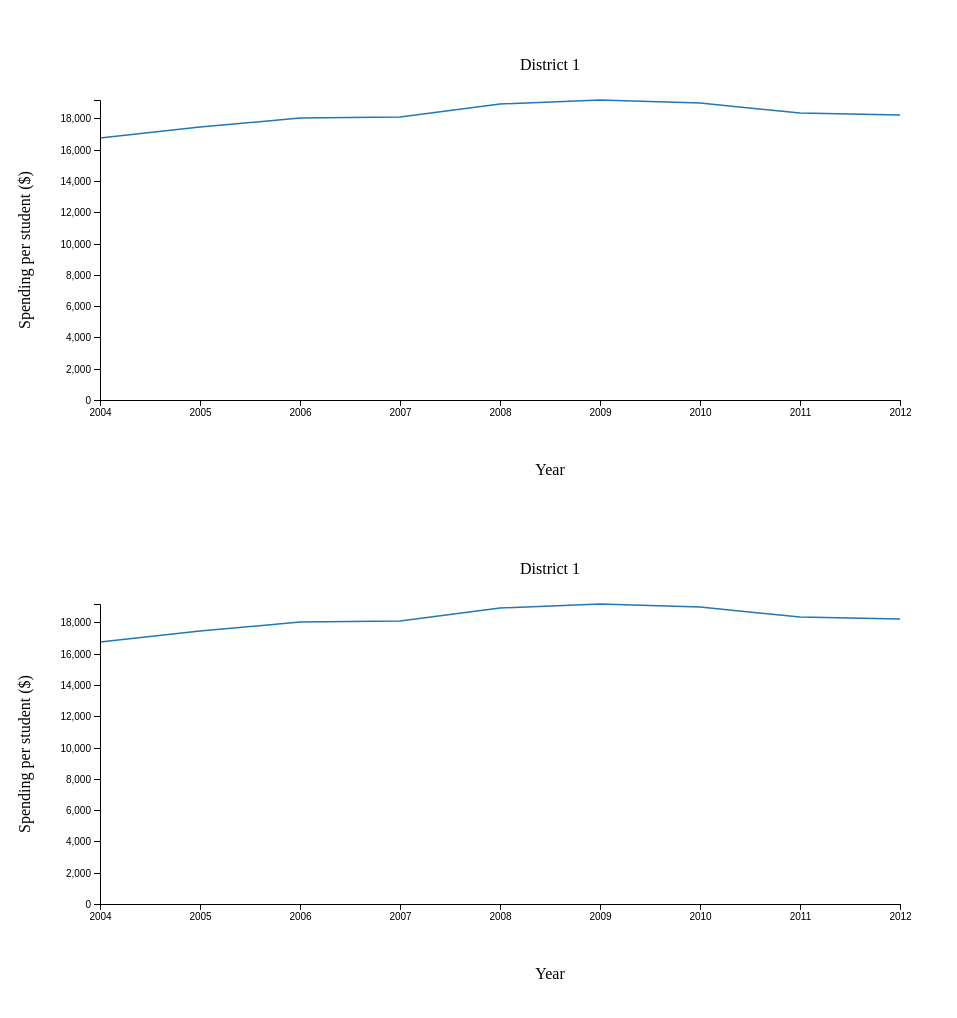
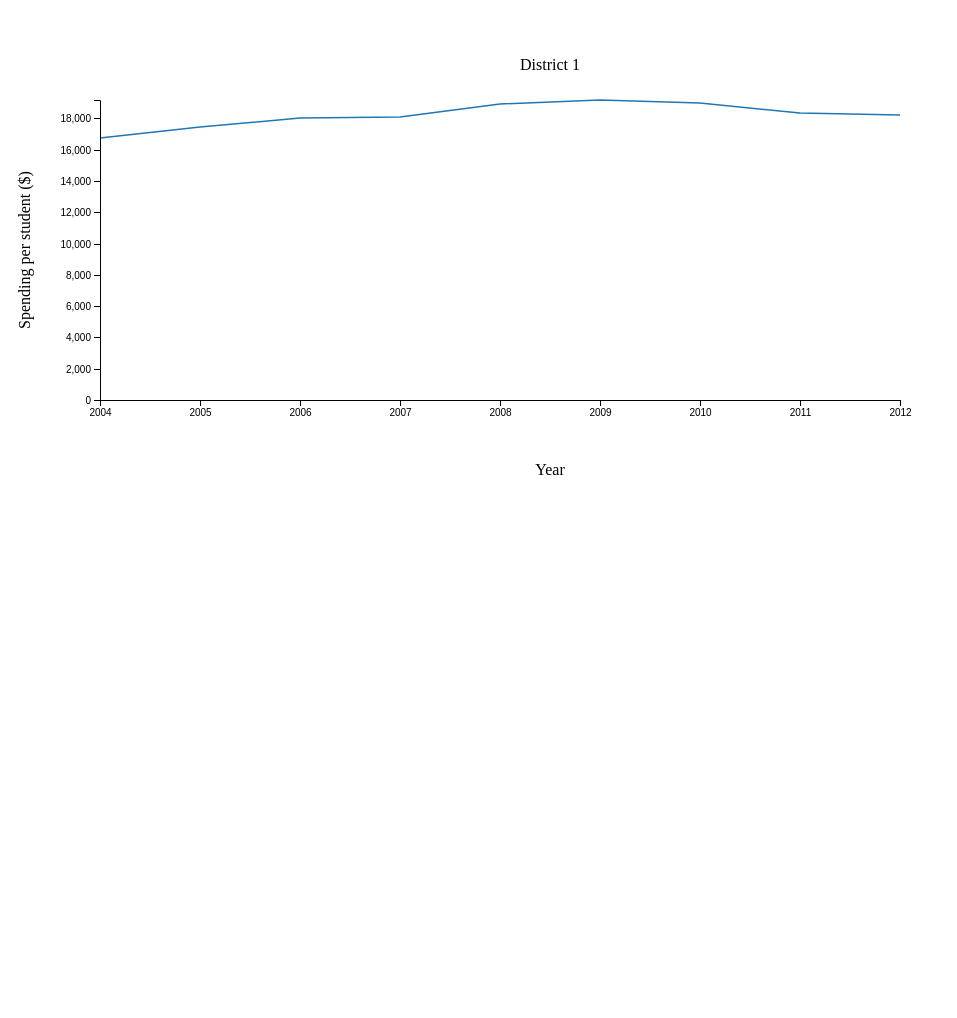
Before and after one commit to mzhao3/M.Poppins, a Flask app: page /1 in a window 1280 px wide. Shown: the top 1018 px of the page, without its empty margins (0-957 px from the left). Run offline with Flask 2, Linux system fonts and the light colour scheme; some libraries are stand-ins or nearby versions.

Commit message:
fixed duplicate code

```diff
--- a/templates/spending.html
+++ b/templates/spending.html
@@ -15,99 +15,6 @@
   </head>
 
   <body>
-    <script>
-
-      var svg = d3.select("body").append("svg")
-      .attr("width", 1000)
-      .attr("height", 500)
-
-      var margin = {left:100, right:100, top: 100, bottom: 100}
-      var width = svg.attr("width") - margin.left - margin.right;
-      var height = svg.attr("height") - margin.bottom - margin.top;
-
-
-      var data = [
-
-
-      {'year': '2004', 'money': '16717.15426171'}, {'year': '2005', 'money': '17441.49270092'}, {'year': '2006', 'money': '17990.85670371'}, {'year': '2007', 'money': '18073.00221438'}, {'year': '2008', 'money': '18927.64888769'}, {'year': '2009', 'money': '19170.16312815'}, {'year': '2010', 'money': '19006.92053506'}, {'year': '2011', 'money': '18332.42167695'}, {'year': '2012', 'money': '18195.40660522'}
-
-
-
-      ]
-
-      var x = d3.scaleTime()
-      .rangeRound([0, width]);
-      var x_axis = d3.axisBottom(x);
-
-      var y = d3.scaleLinear()
-      .rangeRound([height, 0]);
-      var y_axis = d3.axisBottom(y);
-      var xFormat = "%Y";;
-      var parseTime = d3.timeParse("%Y");
-
-      x.domain(d3.extent(data, function(d) { return parseTime(d.year); }));
-      y.domain([0,
-      d3.max(data, function(d) {
-      return d3.max([d.money]);
-      })]);
-
-      var money = function(d) {return d.a};
-
-      var multiline = function(category) {
-      var line = d3.line()
-      .x(function(d) { return x(parseTime(d.year)); })
-      .y(function(d) { return y(d[category]); });
-      return line;
-      }
-
-
-
-      var categories = ['money'];
-      //var color = d3.scale.category10();
-      var color = d3.scaleOrdinal(d3.schemeCategory10);
-
-      var g = svg.append("g")
-      .attr("transform",
-      "translate(" + margin.left + "," + margin.top + ")");
-
-      for (i in categories) {
-      var lineFunction = multiline(categories[i]);
-      g.append("path")
-      .datum(data)
-      .attr("class", "line")
-      .style("stroke", color(i))
-      .attr("d", lineFunction);
-      }
-
-      // Add the X Axis
-      g.append("g")
-      .attr("transform", "translate(0," + height + ")")
-      .call(d3.axisBottom(x).tickFormat(d3.timeFormat(xFormat)));
-
-      // Add the Y Axis
-      g.append("g")
-      .call(d3.axisLeft(y));
-
-      g.append("text")
-      .attr("x", 450 )
-      .attr("y",  375 )
-      .style("text-anchor", "middle")
-      .text("Year");
-
-      g.append("text")
-      .attr("transform", "rotate(-90)")
-      .attr("x", -150 )
-      .attr("y",  -70 )
-      .style("text-anchor", "middle")
-      .text("Spending per student ($)");
-
-      g.append('text')
-      .attr("x", 450 )
-      .attr("y",  -30 )
-      .style("text-anchor", "middle")
-      .text('District 1');
-
-    </script>
      <script type="text/javascript" src="{{ url_for('static', filename='spending.js') }}" ></script>
   </body>
 </html>
```
